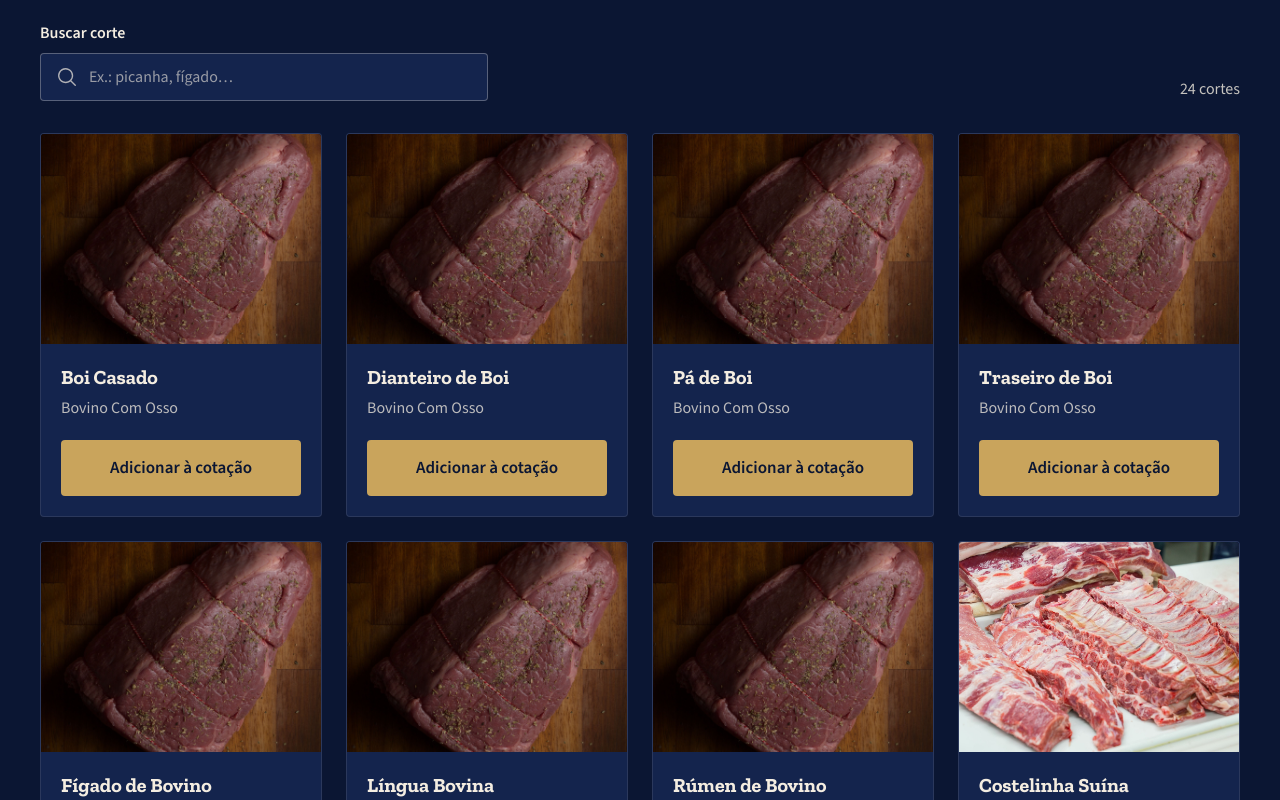
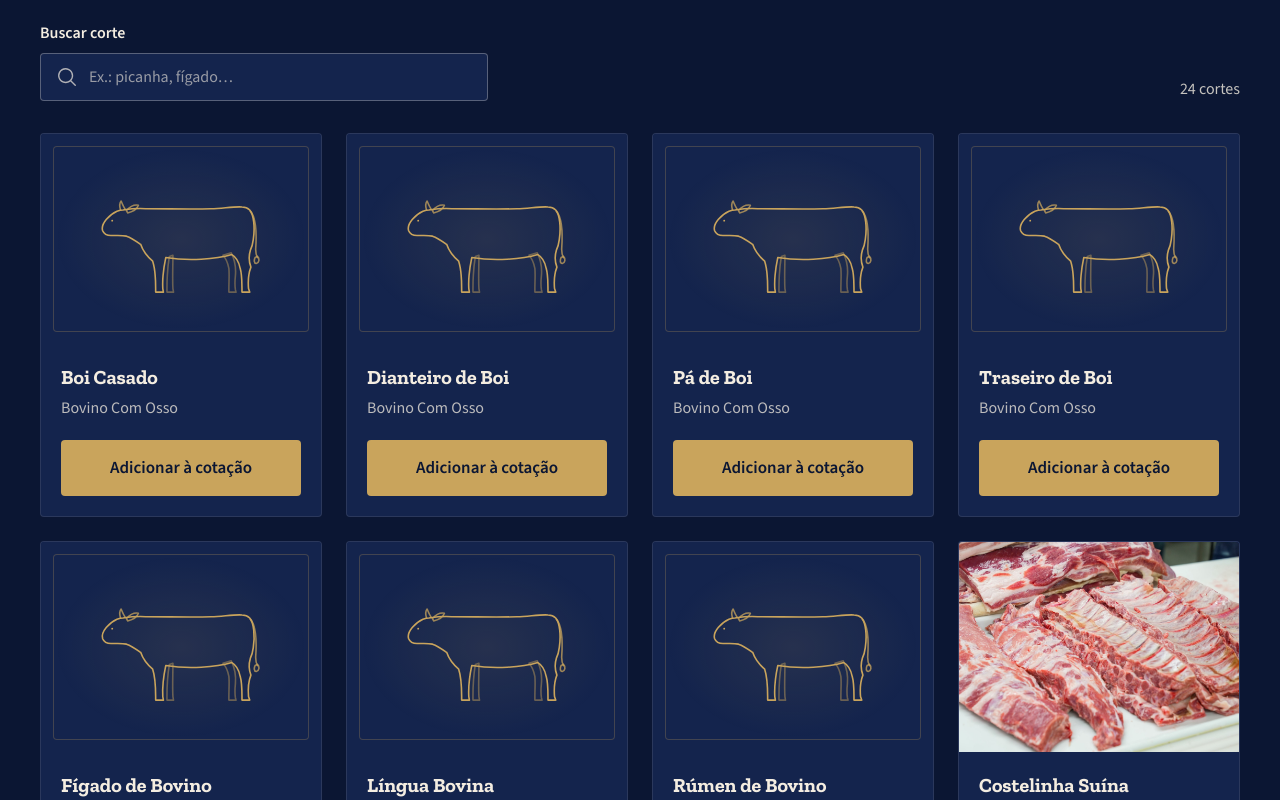
Before and after one commit to Galvao-Henrique/New-Mit, a Next.js app: page / in a window 1280 px wide. Shown: the part 2520-3320 px from the top of the page. Built offline with nearby package versions, Linux system fonts and the light colour scheme.

Commit message:
Catálogo: cards sem foto com silhueta da categoria
Co-Authored-By: Claude Opus 5.5 <noreply@anthropic.com>

```diff
--- a/src/components/secoes/catalogo/CardCorte.tsx
+++ b/src/components/secoes/catalogo/CardCorte.tsx
@@ -2,6 +2,7 @@
 
 import { Botao } from '@/components/ui/Botao';
 import { Foto } from '@/components/ui/Foto';
+import { SilhuetaCategoria } from '@/components/ui/SilhuetaCategoria';
 import { home } from '@/content/home';
 import type { Foto as FotoRegistrada } from '@/data/fotos';
 import { useCotacao } from '@/store/cotacao';
@@ -9,7 +10,7 @@ import type { Corte } from '@/types/catalogo';
 
 type CardCorteProps = {
   corte: Corte;
-  foto: FotoRegistrada;
+  foto: FotoRegistrada | null;
 };
 
 export function CardCorte({ corte, foto }: CardCorteProps) {
@@ -20,12 +21,18 @@ export function CardCorte({ corte, foto }: CardCorteProps) {
 
   return (
     <article className="flex w-full flex-col overflow-hidden rounded-sm border border-creme/10 bg-marinho-superficie">
-      <div className="relative aspect-[4/3] bg-marinho">
-        <Foto
-          foto={foto}
-          decorativa
-          sizes="(min-width: 1024px) 25vw, (min-width: 768px) 33vw, (min-width: 640px) 50vw, 100vw"
-        />
+      <div data-midia={foto ? 'foto' : 'silhueta'} className="relative aspect-[4/3] bg-marinho-superficie">
+        {foto ? (
+          <Foto
+            foto={foto}
+            decorativa
+            sizes="(min-width: 1024px) 25vw, (min-width: 768px) 33vw, (min-width: 640px) 50vw, 100vw"
+          />
+        ) : (
+          <div className="absolute inset-3 flex items-center justify-center rounded-sm border border-dourado/25 bg-[radial-gradient(ellipse_at_center,rgb(201_164_92/0.1),transparent_70%)]">
+            <SilhuetaCategoria categoria={corte.categoria} className="w-3/4" />
+          </div>
+        )}
       </div>
       <div className="flex flex-1 flex-col p-5">
         <h3 className="font-titulo text-xl font-bold leading-snug text-creme">{corte.nome}</h3>
--- a/src/components/secoes/catalogo/Catalogo.tsx
+++ b/src/components/secoes/catalogo/Catalogo.tsx
@@ -5,12 +5,13 @@ import { site } from '@/config/site';
 import { home } from '@/content/home';
 import { categorias } from '@/data/categorias';
 import { cortes } from '@/data/cortes';
-import { foto, fotoDoCorte } from '@/data/fotos';
+import { foto } from '@/data/fotos';
 import { CatalogoInterativo } from './CatalogoInterativo';
 
 export function Catalogo() {
   const { catalogo } = home;
-  const itens = cortes.map((corte) => ({ corte, foto: fotoDoCorte(corte) }));
+  // Só os cortes com foto própria mostram foto; os demais ganham a silhueta da categoria.
+  const itens = cortes.map((corte) => ({ corte, foto: corte.foto ? foto(corte.foto) : null }));
   const faixa = categorias.map((categoria) => ({ categoria, foto: foto(categoria.foto) }));
   return (
     <section
--- a/src/components/secoes/catalogo/CatalogoInterativo.tsx
+++ b/src/components/secoes/catalogo/CatalogoInterativo.tsx
@@ -11,7 +11,8 @@ import { CardCorte } from './CardCorte';
 
 export interface ItemCatalogo {
   corte: Corte;
-  foto: FotoRegistrada;
+  /** Foto própria do corte; sem ela o card mostra a silhueta da categoria. */
+  foto: FotoRegistrada | null;
 }
 
 type CatalogoInterativoProps = {
--- /dev/null
+++ b/src/components/ui/SilhuetaCategoria.tsx
@@ -0,0 +1,61 @@
+import type { CategoriaSlug } from '@/types/catalogo';
+import { contornos, linguica, VIEWBOX_SILHUETA } from './silhuetas';
+
+type SilhuetaCategoriaProps = {
+  categoria: CategoriaSlug;
+  className?: string;
+};
+
+/** Desenho em linha do animal da categoria, em dourado. Só enfeite: fica escondido dos leitores de tela. */
+export function SilhuetaCategoria({ categoria, className = '' }: SilhuetaCategoriaProps) {
+  const comum = {
+    fill: 'none',
+    stroke: 'currentColor',
+    strokeWidth: 1.6,
+    strokeLinecap: 'round',
+    strokeLinejoin: 'round',
+    vectorEffect: 'non-scaling-stroke',
+  } as const;
+
+  return (
+    <svg
+      viewBox={VIEWBOX_SILHUETA}
+      aria-hidden="true"
+      focusable="false"
+      data-silhueta={categoria}
+      className={`text-dourado ${className}`}
+    >
+      {categoria === 'linguicas' ? (
+        <>
+          <g {...comum}>
+            {linguica.gomos.map((gomo) => (
+              <rect key={gomo.transform} x="-38" y="-15" width="76" height="30" rx="15" transform={gomo.transform} />
+            ))}
+          </g>
+          <g {...comum} strokeOpacity={0.55}>
+            {linguica.brilhos.map((d) => (
+              <path key={d} d={d} />
+            ))}
+          </g>
+          <g fill="currentColor">
+            {linguica.amarras.map(({ cx, cy }) => (
+              <circle key={cx} cx={cx} cy={cy} r="2.6" />
+            ))}
+          </g>
+        </>
+      ) : (
+        <>
+          {contornos[categoria].fundo && <path d={contornos[categoria].fundo} {...comum} strokeOpacity={0.45} />}
+          <path d={contornos[categoria].corpo} {...comum} />
+          {contornos[categoria].detalhes.map((detalhe, i) =>
+            detalhe.tipo === 'olho' ? (
+              <path key={i} d={detalhe.d} fill="currentColor" />
+            ) : (
+              <path key={i} d={detalhe.d} {...comum} strokeOpacity={0.75} />
+            ),
+          )}
+        </>
+      )}
+    </svg>
+  );
+}
--- /dev/null
+++ b/src/components/ui/silhuetas.ts
@@ -0,0 +1,91 @@
+/**
+ * Contornos em linha (visão lateral) do boi, do porco e do frango, e os gomos da linguiça.
+ * Coordenadas no viewBox 0 0 320 200. Só a geometria do desenho; as regiões de corte ficam de fora.
+ */
+import type { CategoriaSlug } from '@/types/catalogo';
+
+export const VIEWBOX_SILHUETA = '0 0 320 200';
+
+export interface Traco {
+  d: string;
+  /** "olho" é preenchido; os demais são só linha. */
+  tipo: 'linha' | 'olho';
+}
+
+export interface Contorno {
+  /** Corpo e patas do lado de cá. */
+  corpo: string;
+  /** Patas do lado de lá (traço mais fraco). */
+  fundo?: string;
+  detalhes: Traco[];
+}
+
+const circulo = (cx: number, cy: number, r: number) =>
+  `M ${cx - r} ${cy} a ${r} ${r} 0 1 0 ${r * 2} 0 a ${r} ${r} 0 1 0 ${-r * 2} 0 Z`;
+const elipse = (cx: number, cy: number, rx: number, ry: number) =>
+  `M ${cx - rx} ${cy} a ${rx} ${ry} 0 1 0 ${rx * 2} 0 a ${rx} ${ry} 0 1 0 ${-rx * 2} 0 Z`;
+
+const boi: Contorno = {
+  corpo:
+    'M 62 52 C 76 50 88 49 100 50 C 140 50 180 51 210 50 C 232 49 250 46 262 47 C 268 47 272 49 275 52 C 282 60 284 82 281 102 C 280 110 278 116 276 120 C 273 130 274 140 277 148 C 273 158 272 172 273 184 L 275 190 L 262 190 L 262 184 C 262 170 262 160 259 150 C 257 140 252 131 245 127 C 218 135 172 138 134 132 C 131 146 128 166 129 184 L 130 190 L 117 190 L 117 184 C 117 166 116 150 112 138 C 104 131 96 122 92 110 C 85 105 77 99 68 96 C 60 94 50 95 42 95 C 35 95 30 92 28 87 C 26 81 29 74 34 68 C 39 62 45 57 52 54 C 55 53 58 52 62 52 Z',
+  fundo:
+    'M 146 128 C 146 148 145 168 146 184 L 147 190 L 136 190 L 136 184 C 136 166 137 148 140 130 Z M 244 124 C 250 136 252 150 251 162 C 250 172 250 180 251 186 L 252 190 L 240 190 L 240 184 C 240 172 241 160 240 150 C 238 140 234 132 230 128 Z',
+  detalhes: [
+    { d: 'M 276 54 C 285 64 287 90 285 118 C 285 124 286 128 288 132', tipo: 'linha' },
+    { d: 'M 288 130 C 292 134 291 141 286 142 C 282 142 282 136 284 132 Z', tipo: 'linha' },
+    { d: 'M 58 52 C 56 46 56 41 59 37 C 61 42 63 47 66 51', tipo: 'linha' },
+    { d: 'M 68 53 C 74 46 82 43 88 44 C 86 50 78 55 70 57 Z', tipo: 'linha' },
+    { d: circulo(44, 70, 1.6), tipo: 'olho' },
+  ],
+};
+
+const porco: Contorno = {
+  corpo:
+    'M 30 84 C 36 76 44 69 54 64 C 60 61 66 59 74 57 C 110 46 170 42 220 46 C 250 49 272 58 284 74 C 292 88 292 108 284 124 C 280 130 276 134 274 140 C 272 152 272 166 274 178 L 276 184 L 262 184 L 262 178 C 262 166 260 154 256 144 C 250 142 244 141 238 142 C 200 150 150 150 116 142 C 113 152 112 166 113 178 L 114 184 L 100 184 L 100 178 C 100 166 99 152 94 140 C 84 134 72 126 62 118 C 54 114 46 110 40 108 C 34 106 30 104 26 102 C 22 99 21 91 24 87 C 26 85 28 84 30 84 Z',
+  fundo:
+    'M 130 140 C 130 154 130 166 131 178 L 132 184 L 120 184 L 120 178 C 120 164 121 152 122 142 Z M 250 138 C 252 150 252 164 253 178 L 254 184 L 242 184 L 242 178 C 242 166 242 152 240 142 Z',
+  detalhes: [
+    { d: 'M 288 80 C 298 74 302 84 296 88 C 290 92 288 82 296 80', tipo: 'linha' },
+    { d: 'M 60 62 C 54 52 44 48 36 50 C 38 58 44 66 54 72 Z', tipo: 'linha' },
+    { d: elipse(25, 94, 3, 8), tipo: 'linha' },
+    { d: circulo(50, 80, 1.6), tipo: 'olho' },
+  ],
+};
+
+const frango: Contorno = {
+  corpo:
+    'M 70 40 C 78 40 84 46 83 54 C 88 62 96 70 106 76 C 140 88 196 94 236 94 C 248 86 260 66 272 50 C 278 44 286 46 284 56 C 282 76 270 104 254 122 C 238 144 206 158 164 158 C 120 158 84 138 70 108 C 64 94 62 80 62 66 C 58 64 54 60 52 56 L 45 53 L 53 49 C 55 43 62 40 70 40 Z',
+  detalhes: [
+    {
+      d: 'M 140 154 L 137 184 M 137 184 L 126 190 M 137 184 L 136 192 M 137 184 L 147 190 M 172 154 L 175 184 M 175 184 L 164 190 M 175 184 L 174 192 M 175 184 L 185 190',
+      tipo: 'linha',
+    },
+    {
+      d: 'M 62 42 C 60 34 66 30 69 35 C 70 29 76 29 77 34 C 80 30 86 33 83 40 C 80 43 74 42 70 40 C 66 40 64 41 62 42 Z',
+      tipo: 'linha',
+    },
+    { d: 'M 55 58 C 54 66 58 71 62 69 C 62 64 60 60 58 57 Z', tipo: 'linha' },
+    { d: 'M 250 70 C 256 86 254 102 246 116 M 264 60 C 268 78 266 96 258 110', tipo: 'linha' },
+    { d: circulo(68, 50, 1.7), tipo: 'olho' },
+  ],
+};
+
+export const contornos: Record<Exclude<CategoriaSlug, 'linguicas'>, Contorno> = {
+  bovinos: boi,
+  suinos: porco,
+  aves: frango,
+};
+
+/** Gomos de linguiça: retângulos de pontas redondas. */
+export const linguica = {
+  gomos: [
+    { transform: 'translate(88 118) rotate(-18)' },
+    { transform: 'translate(162 100)' },
+    { transform: 'translate(236 118) rotate(18)' },
+  ],
+  brilhos: ['M 66 112 C 74 104 86 99 100 98', 'M 138 94 C 150 90 172 90 184 94', 'M 224 98 C 238 100 250 106 258 114'],
+  amarras: [
+    { cx: 124, cy: 103 },
+    { cx: 200, cy: 103 },
+  ],
+};
```
Also changed, not shown: 4 other files (tests, documents, lock files or other folders).
